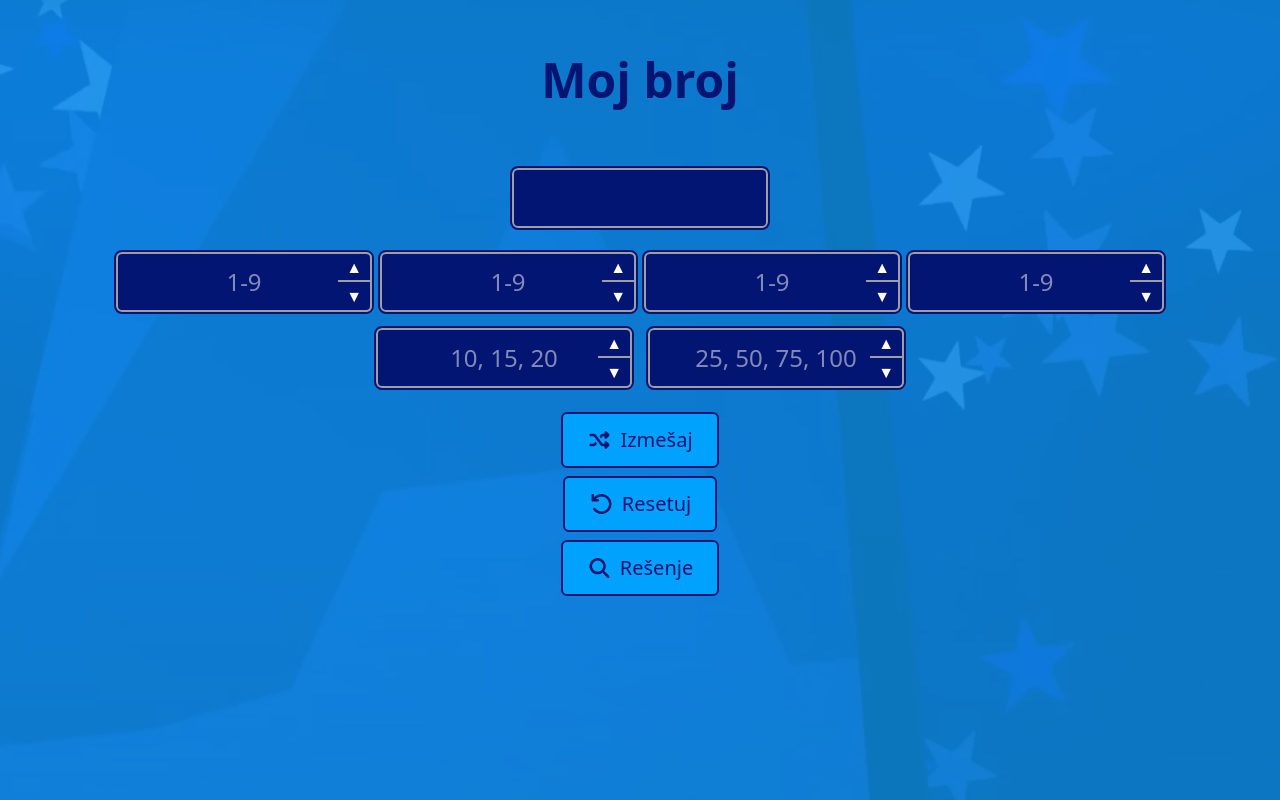
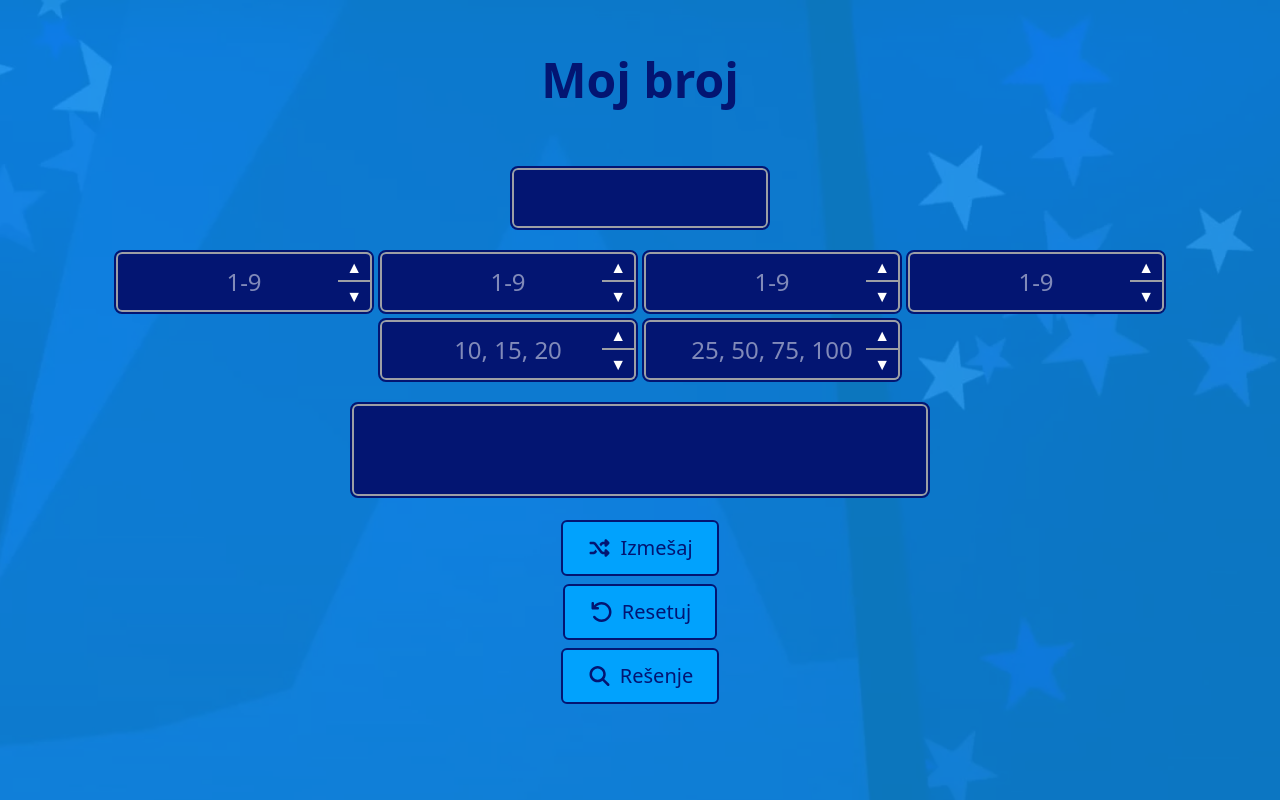
Before and after one commit to bbtools-ps/moj-broj, a React (Vite) app: page / in a window 1280 px wide. Built offline with nearby package versions, Linux system fonts and the light colour scheme.

Commit message:
refactor available numbers input layout and enhance solution display

```diff
--- a/src/App.tsx
+++ b/src/App.tsx
@@ -64,7 +64,6 @@ export default function App() {
             }}
           />
         </div>
-        <div className="flex flex-wrap justify-center gap-4">
         <div className="flex flex-wrap justify-center gap-2">
           <Input
             value={availableNumbers[0] ?? ''}
@@ -114,7 +113,6 @@ export default function App() {
             max={9}
             placeholder="1-9"
           />
-          </div>
           <Input
             value={availableNumbers[4] ?? ''}
             onChange={(value) => {
@@ -140,6 +138,12 @@ export default function App() {
             placeholder="25, 50, 75, 100"
           />
         </div>
+        <div className="mx-auto w-full max-w-xl rounded-md border-2 border-[#9d9fa5] bg-[#031572] p-3 text-center text-2xl font-medium text-white outline-2 outline-[#031572] focus:outline">
+          <p>
+            <strong>{solution?.result ?? '\u00A0'}</strong>
+          </p>
+          <p className="text-amber-300">{solution?.solution ?? '\u00A0'}</p>
+        </div>
         <div className="flex flex-col gap-2">
           <Button onClick={handleGenerateRandomNumbers}>
             <FontAwesomeIcon icon={faRandom} /> Izmešaj
@@ -153,16 +157,6 @@ export default function App() {
             Rešenje
           </Button>
         </div>
-        {solution?.solution && (
-          <div className="mx-auto rounded-md bg-[#031572] p-6 text-xl text-white">
-            <p>
-              Rezultat: <strong>{solution.result}</strong>
-            </p>
-            <p>
-              Rešenje: <strong>{solution.solution}</strong>
-            </p>
-          </div>
-        )}
       </div>
     </div>
   );
```
Lines whose indentation alone changed are shown as unchanged.
